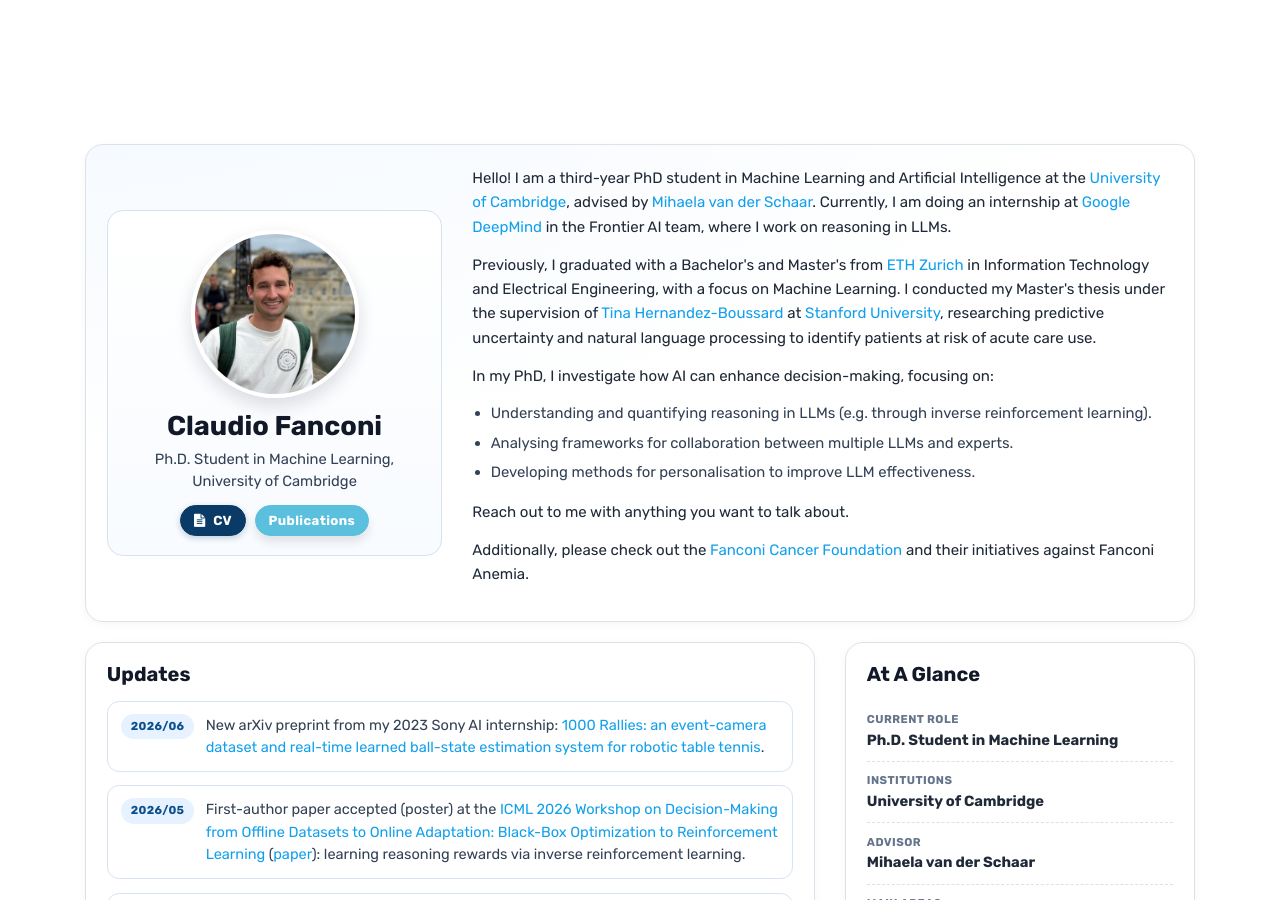
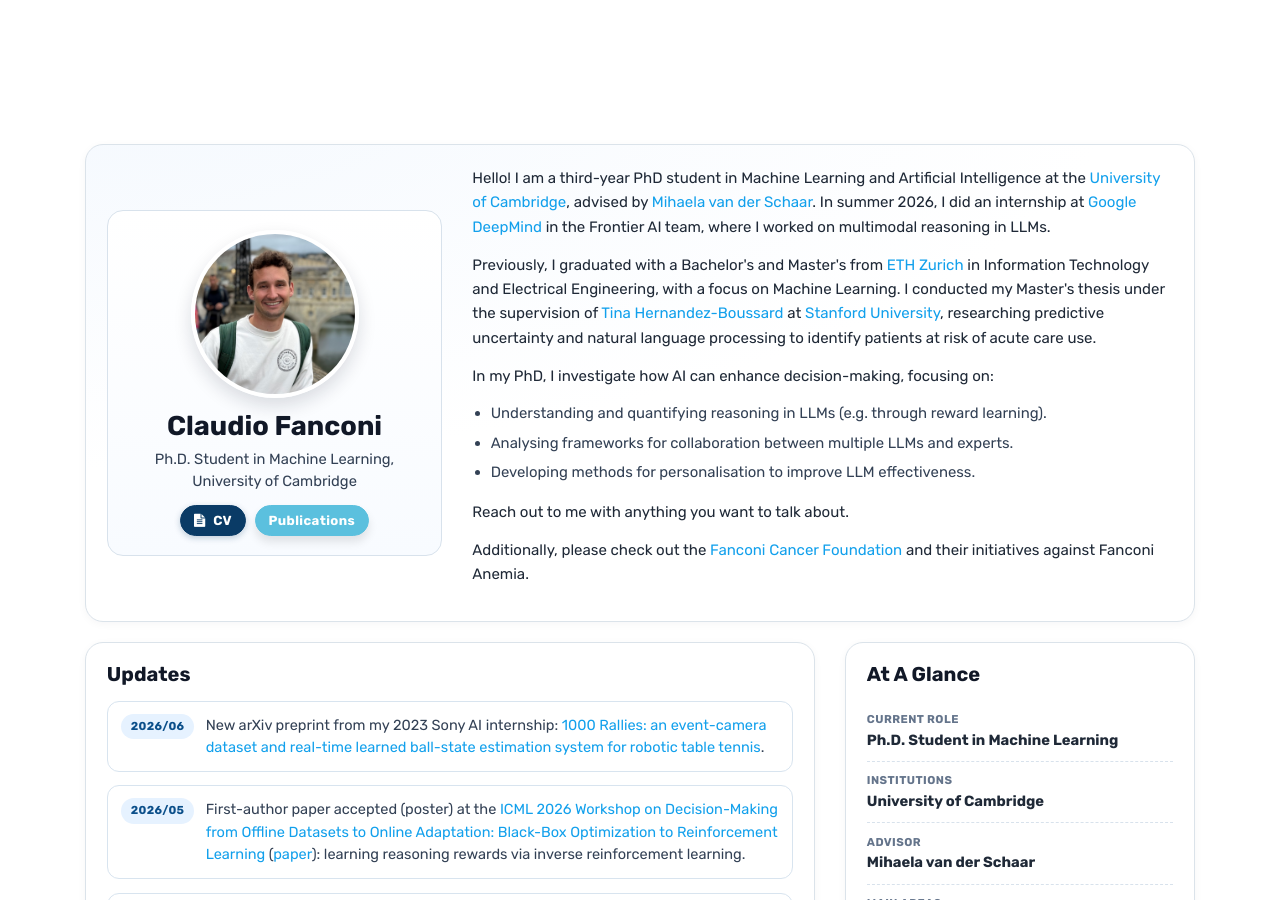
Before and after one commit to fanconic/fanconic.github.io, a Jekyll site: the page built from index.html, in a window 1280 px wide and 900 px high. Built offline with Jekyll 4.4.1, drawn with Linux system fonts in a browser that asks for light colours; the list of posts is cut into pages by our own code; some of the changed text lies outside the part shown.

Commit message:
updates on main page

```diff
--- a/index.html
+++ b/index.html
@@ -24,8 +24,8 @@ title: Home
                     <p>
                         Hello! I am a third-year PhD student in Machine Learning and Artificial Intelligence at the
                         <a href="https://www.cam.ac.uk/">University of Cambridge</a>, advised by
-                        <a href="https://www.vanderschaar-lab.com/prof-mihaela-van-der-schaar/">Mihaela van der Schaar</a>. Currently, I am doing an internship at
-                        <a href="https://deepmind.google/">Google DeepMind</a> in the Frontier AI team, where I work on reasoning in LLMs.
+                        <a href="https://www.vanderschaar-lab.com/prof-mihaela-van-der-schaar/">Mihaela van der Schaar</a>. In summer 2026, I did an internship at
+                        <a href="https://deepmind.google/">Google DeepMind</a> in the Frontier AI team, where I worked on multimodal reasoning in LLMs.
                     </p>
                     <p>
                         Previously, I graduated with a Bachelor's and Master's from
@@ -37,7 +37,7 @@ title: Home
                     </p>
                     <p>In my PhD, I investigate how AI can enhance decision-making, focusing on:</p>
                     <ul class="home-focus-list">
-                        <li>Understanding and quantifying reasoning in LLMs (e.g. through inverse reinforcement learning).</li>
+                        <li>Understanding and quantifying reasoning in LLMs (e.g. through reward learning).</li>
                         <li>Analysing frameworks for collaboration between multiple LLMs and experts.</li>
                         <li>Developing methods for personalisation to improve LLM effectiveness.</li>
                     </ul>
@@ -216,7 +216,7 @@ title: Home
                 <div class="home-record-body">
                     <h3 class="home-record-title">Student Researcher</h3>
                     <p class="home-record-org">Google DeepMind</p>
-                    <p class="home-record-date">Apr 2026 - Present</p>
+                    <p class="home-record-date">Apr 2026 - Oct 2026</p>
                 </div>
             </div>
             <div class="home-record">
```
